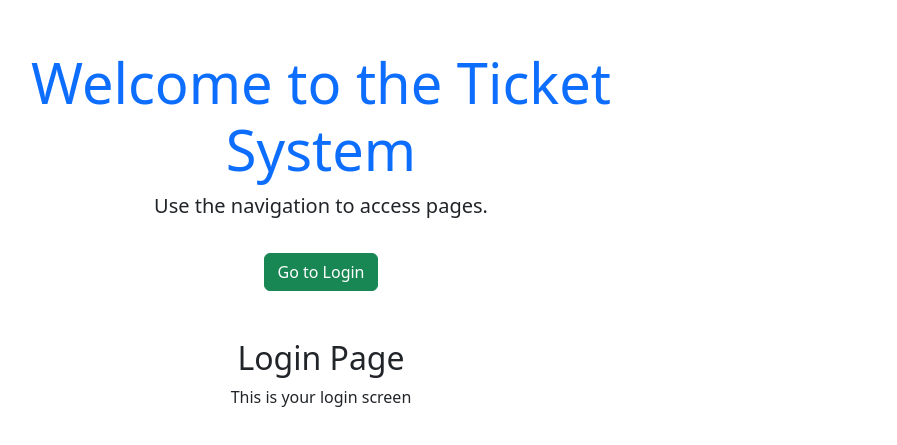
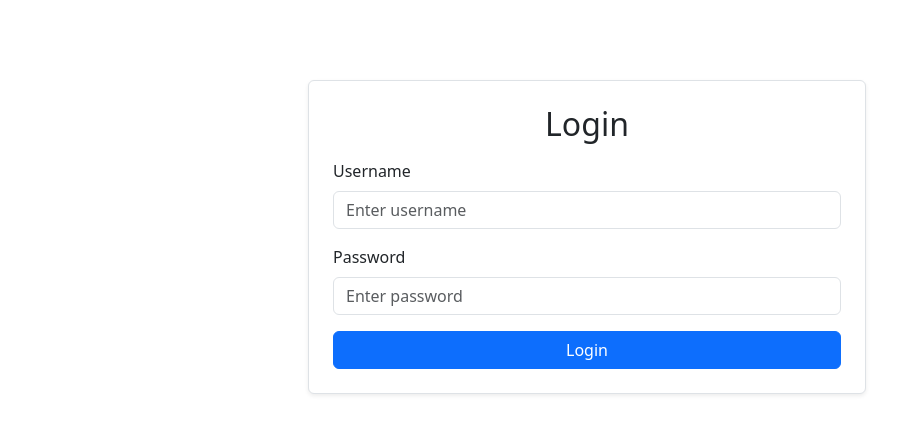
Before and after one commit to bjosk/ticketsystem, a Vue app in the folder ticket-frontend/: page /login in a window 1280 px wide. Shown: the part 163-608 px from the top of the page, without its empty margins (15-912 px from the left). Built offline with nearby package versions, Linux system fonts and the light colour scheme.

Commit message:
Added a basic login page. Layout still needs work. Moving on to functionality for now.

```diff
--- a/ticket-frontend/src/App.vue
+++ b/ticket-frontend/src/App.vue
@@ -1,12 +1,7 @@
 <template>
-  <div class="text-center">
-    <h1 class="display-4 text-primary">Welcome to the Ticket System</h1>
-    <p class="lead">Use the navigation to access pages.</p>
-    <RouterLink to="/login" class="btn btn-success mt-3">Go to Login</RouterLink>
-
-    <router-view class="mt-4" />
-  </div>
+  <router-view />
 </template>
 
-<script setup lang="ts">
+<script setup>
+
 </script>
--- /dev/null
+++ b/ticket-frontend/src/components/LoginForm.vue
@@ -0,0 +1,26 @@
+<template>
+  <form class="p-4 border rounded bg-white shadow-sm w-50">
+    <h2 class="mb-3 text-center">Login</h2>
+    <div class="mb-3">
+      <label for="username" class="form-label">Username</label>
+      <input
+        type="text"
+        class="form-control"
+        id="username"
+        placeholder="Enter username"
+      />
+    </div>
+
+    <div class="mb-3">
+      <label for="password" class="form-label">Password</label>
+      <input
+        type="password"
+        class="form-control"
+        id="password"
+        placeholder="Enter password"
+      />
+    </div>
+
+    <button type="submit" class="btn btn-primary w-100">Login</button>
+  </form>
+</template>
--- a/ticket-frontend/src/main.js
+++ b/ticket-frontend/src/main.js
@@ -9,7 +9,6 @@ import router from './router'
 import 'bootstrap/dist/css/bootstrap.min.css'
 import 'bootstrap'
 
-
 const app = createApp(App)
 
 app.use(createPinia())
--- a/ticket-frontend/src/router/index.js
+++ b/ticket-frontend/src/router/index.js
@@ -1,11 +1,15 @@
 import { createRouter, createWebHistory } from 'vue-router'
-import LoginView from '../views/LoginView.vue'  // or wherever your component lives
+import LoginView from '../views/LoginView.vue'
 
 const routes = [
   {
     path: '/login',
     name: 'Login',
     component: LoginView
+  },
+  {
+    path: '/:pathMatch(.*)*',
+    redirect: '/login'
   }
 ]
 
--- a/ticket-frontend/src/views/LoginView.vue
+++ b/ticket-frontend/src/views/LoginView.vue
@@ -1,10 +1,11 @@
-<!-- src/views/LoginView.vue -->
 <template>
-  <div class="container text-center mt-5">
-    <h2>Login Page</h2>
-    <p>This is your login screen</p>
+  <!-- Full-height container and centered form -->
+  <div class="container vw-100 vh-100 d-flex justify-content-center align-items-center">
+    <LoginForm />
   </div>
 </template>
 
 <script setup>
+// Import the component from components folder
+import LoginForm from '@/components/LoginForm.vue';
 </script>
```
